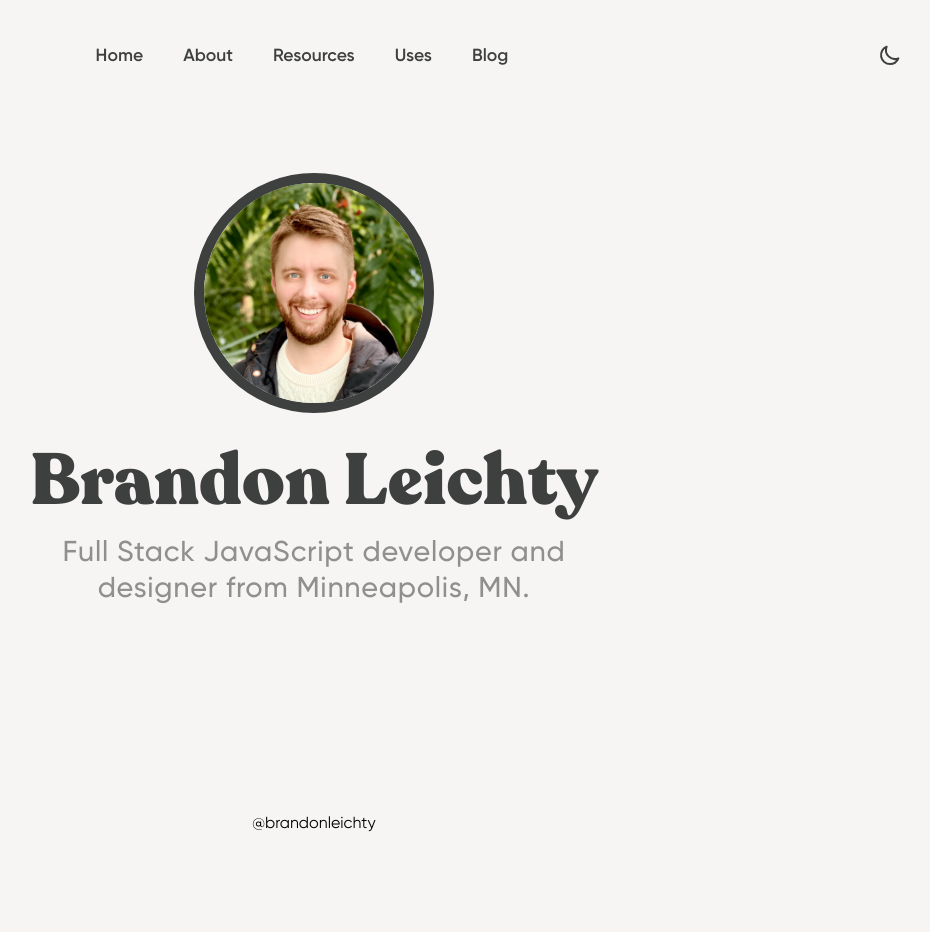
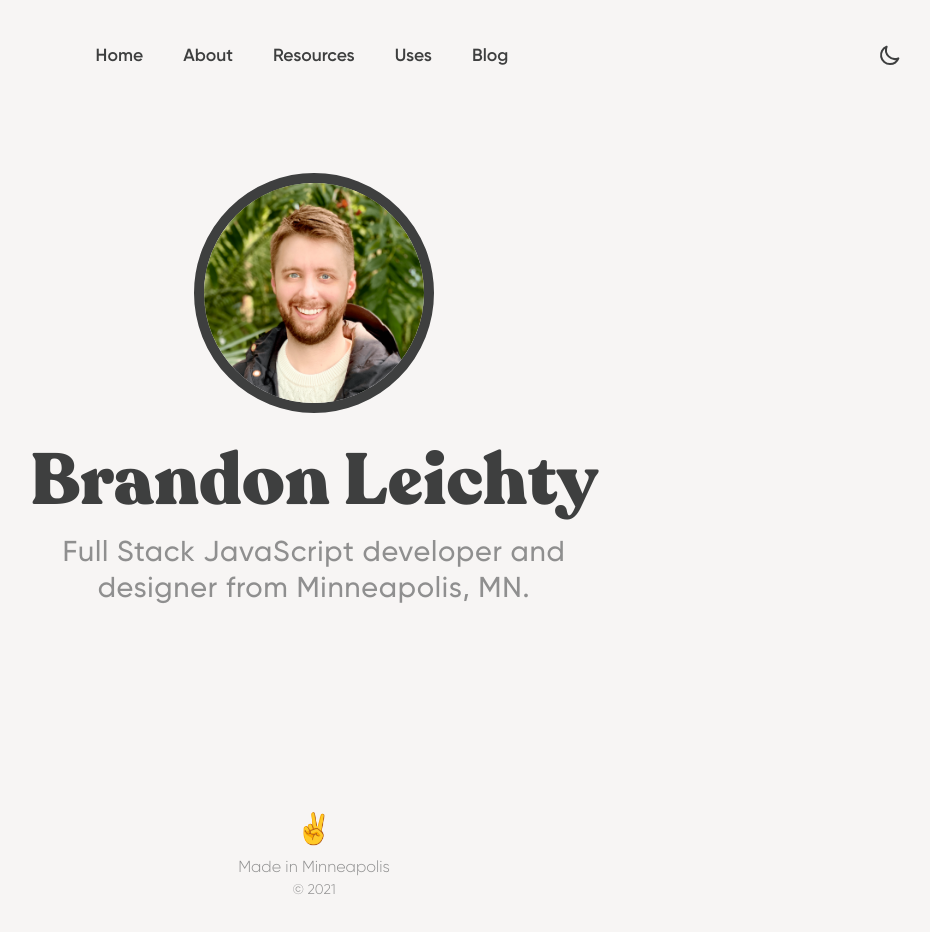
Before and after one commit to brandonleichty/personal-website-nextjs, a Next.js app: page / in a window 1280 px wide. Shown: the top 932 px of the page, without its empty margins (326-1256 px from the left). Before the commit the page ends 883 px from the top, so only its background shows below. Built offline with nearby package versions, Linux system fonts and the light colour scheme; no server answers.

Commit message:
update footer with new text and a emoji

```diff
--- a/components/Footer.js
+++ b/components/Footer.js
@@ -2,8 +2,11 @@ import React from 'react'
 
 function Footer() {
   return (
-    <footer className="text-black dark:text-white">
-        <a href="https://twitter.com/brandonleichty" target="_blank" rel="noopener noreferrer">@brandonleichty</a>
+    <footer className="text-black dark:text-white font-Gilroy font-thin text-gray">
+        <p className="text-3xl">✌️</p>
+        <p className="pt-2">Made in Minneapolis</p>
+        <p className="text-sm">&copy; 2021</p>
+        {/* <a href="https://twitter.com/brandonleichty" target="_blank" rel="noopener noreferrer">@brandonleichty</a> */}
     </footer>
   )
 }
```
